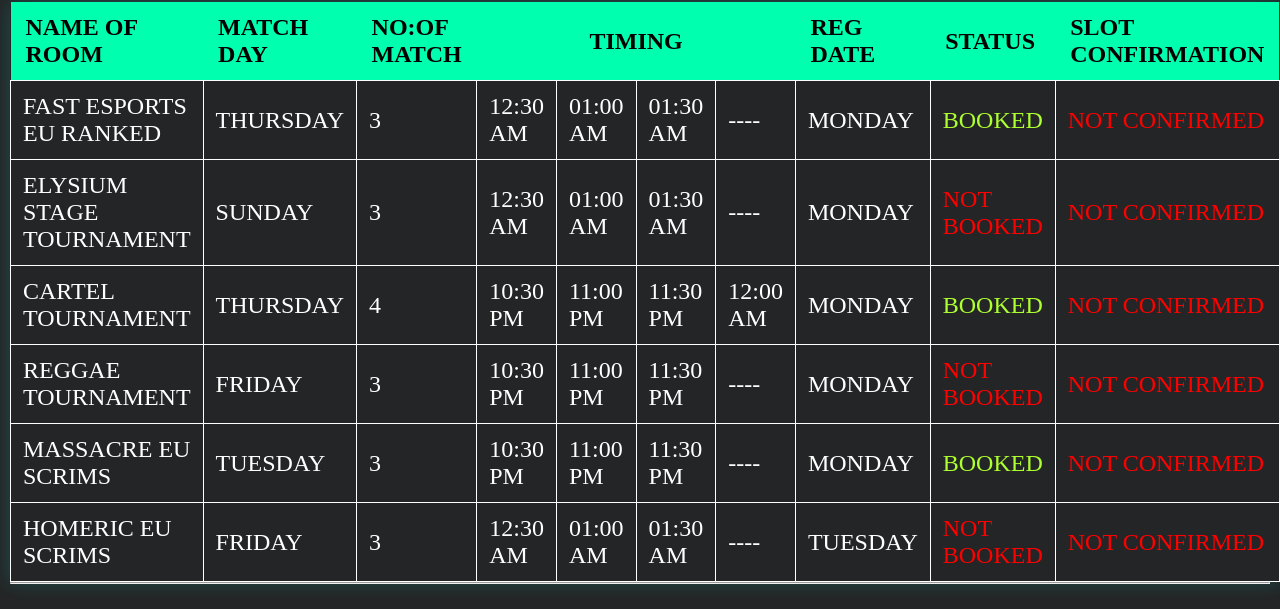
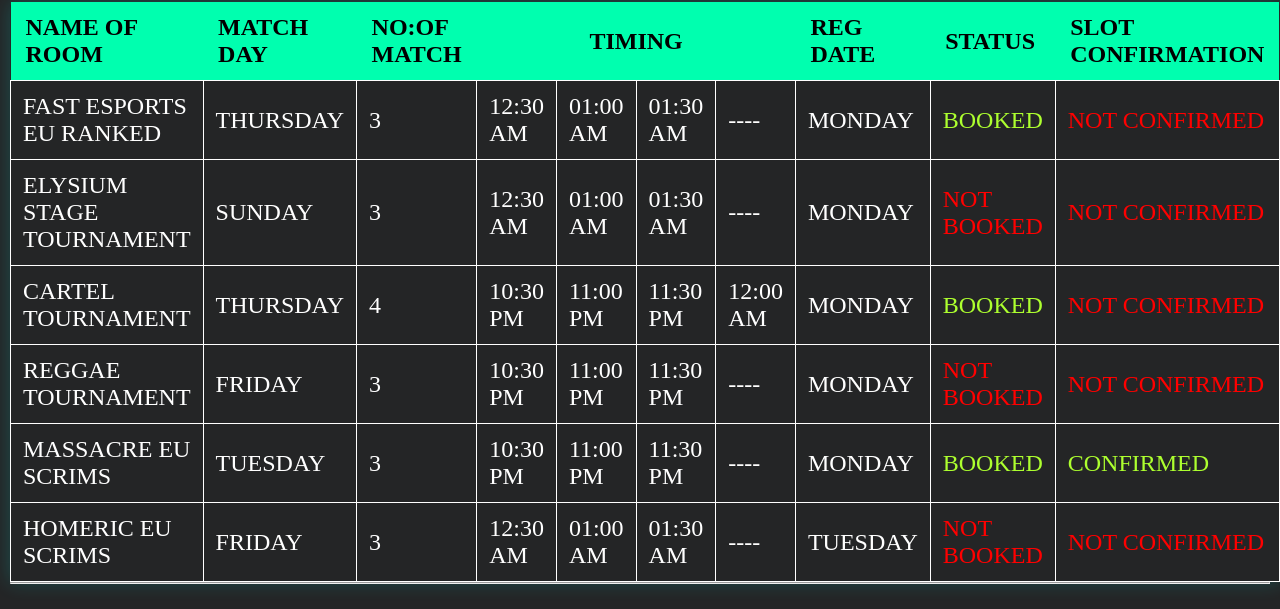
Before and after one commit to UDOGxKRONOS/UDOG-BRAVO, a plain HTML site: page index.html in a window 1280 px wide. Shown: the part 131-740 px from the top of the page. Drawn offline with Linux system fonts and the light colour scheme.

Commit message:
Update index.html

```diff
--- a/index.html
+++ b/index.html
@@ -91,8 +91,8 @@
                     <td data-label="REG DAY">MONDAY</td>
                    <!-- <td data-label="STATUS"; style="color: red;"> NOT BOOKED</td>-->
                     <td data-label="STATUS"; style="color: greenyellow;">BOOKED</td>
-                    <td data-label="SLOT CONFIRMATION"; style="color: red;"> NOT CONFIRMED</td>
-                    <!--<td data-label="SLOT CONFIRMATION"; style="color: greenyellow;">CONFIRMED</td>-->
+                    <!-- <td data-label="SLOT CONFIRMATION"; style="color: red;"> NOT CONFIRMED</td>-->
+                   <td data-label="SLOT CONFIRMATION"; style="color: greenyellow;">CONFIRMED</td>
                 </tr>
                 <tr>
                     <td data-label="NAME OF ROOM">HOMERIC EU SCRIMS</td>
```
